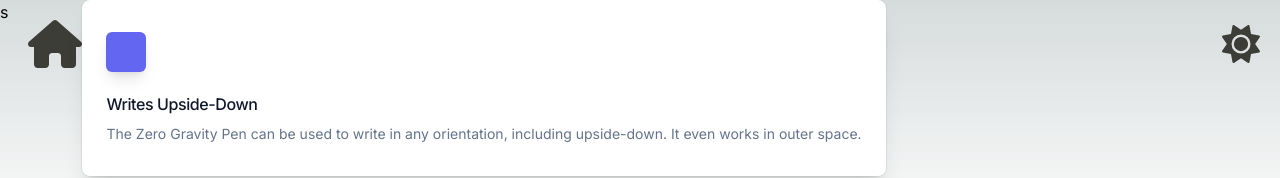
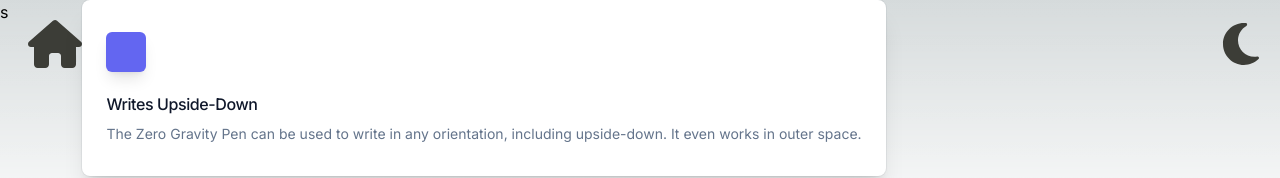
Before and after one commit to various3211workd/learn_portfolio, a Next.js app: page / in a window 1280 px wide. Shown: the top 178 px of the page. Built offline with nearby package versions, Linux system fonts and the light colour scheme.

Commit message:
[Fix] dark mode button

```diff
--- a/src/components/darkmodebutton.tsx
+++ b/src/components/darkmodebutton.tsx
@@ -18,7 +18,7 @@ export const DarkModeButton = () => {
         type="button"
         onClick={() => setTheme(theme === 'dark' ? 'light' : 'dark')}
       >
-        {mounted && <>{theme === 'dark' ? <FontAwesomeIcon icon={faMoon} width={38} height={38} className='text-5xl text-[#3C3D37]'/> : <FontAwesomeIcon icon={faSun} width={38} height={38} className='text-5xl text-[#3C3D37]'/>}</>}
+        {mounted && <>{theme === 'dark' ? <FontAwesomeIcon icon={faSun} width={38} height={38} className='text-5xl text-[#3C3D37]'/> : <FontAwesomeIcon icon={faMoon} width={38} height={38} className='text-5xl text-[#3C3D37]'/>}</>}
       </button>
     </>
   )
```
